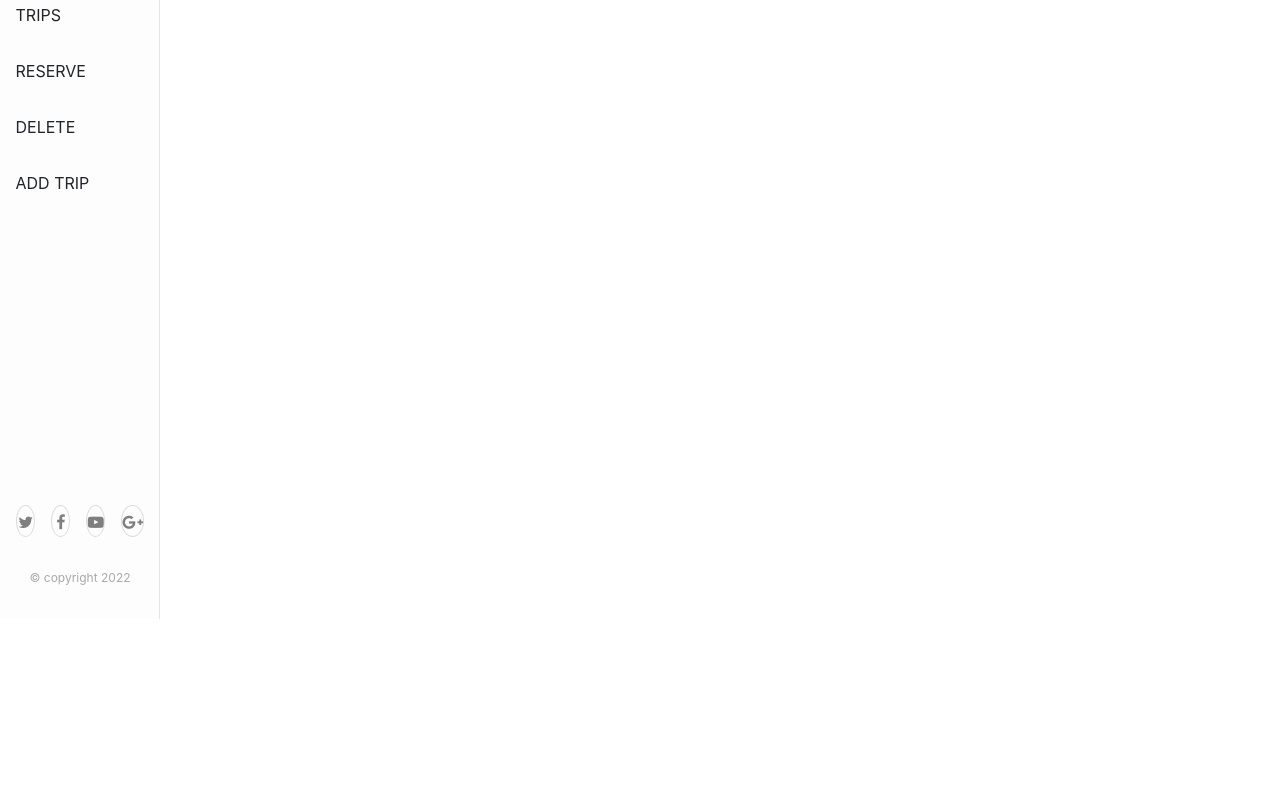
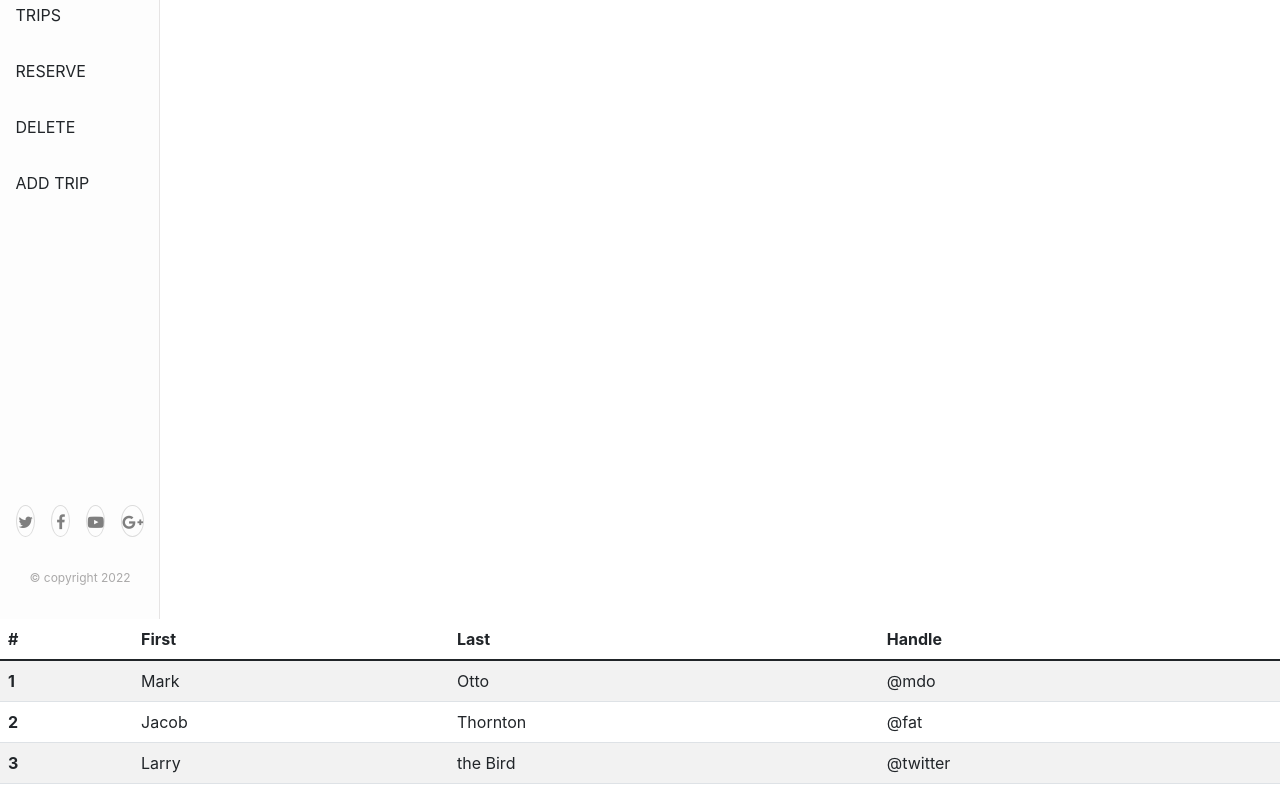
Before and after one commit to billionsjoel/dravel-app, a React (Create React App) app: page /delete in a window 1280 px wide. Shown: the part 181-981 px from the top of the page. Before the commit the page ends 800 px from the top, so only its background shows below. Built offline with nearby package versions, Linux system fonts and the light colour scheme.

Commit message:
Add table

```diff
--- a/src/pages/deletePage.js
+++ b/src/pages/deletePage.js
@@ -7,6 +7,38 @@
         <div className="nav">
           <Navigation />
         </div>
+        <div className="delete-content">
+          <table className="table table-striped">
+            <thead>
+              <tr>
+                <th scope="col">#</th>
+                <th scope="col">First</th>
+                <th scope="col">Last</th>
+                <th scope="col">Handle</th>
+              </tr>
+            </thead>
+            <tbody>
+              <tr>
+                <th scope="row">1</th>
+                <td>Mark</td>
+                <td>Otto</td>
+                <td>@mdo</td>
+              </tr>
+              <tr>
+                <th scope="row">2</th>
+                <td>Jacob</td>
+                <td>Thornton</td>
+                <td>@fat</td>
+              </tr>
+              <tr>
+                <th scope="row">3</th>
+                <td>Larry</td>
+                <td>the Bird</td>
+                <td>@twitter</td>
+              </tr>
+            </tbody>
+          </table>
+        </div>
       </div>
     </>
   );
```
